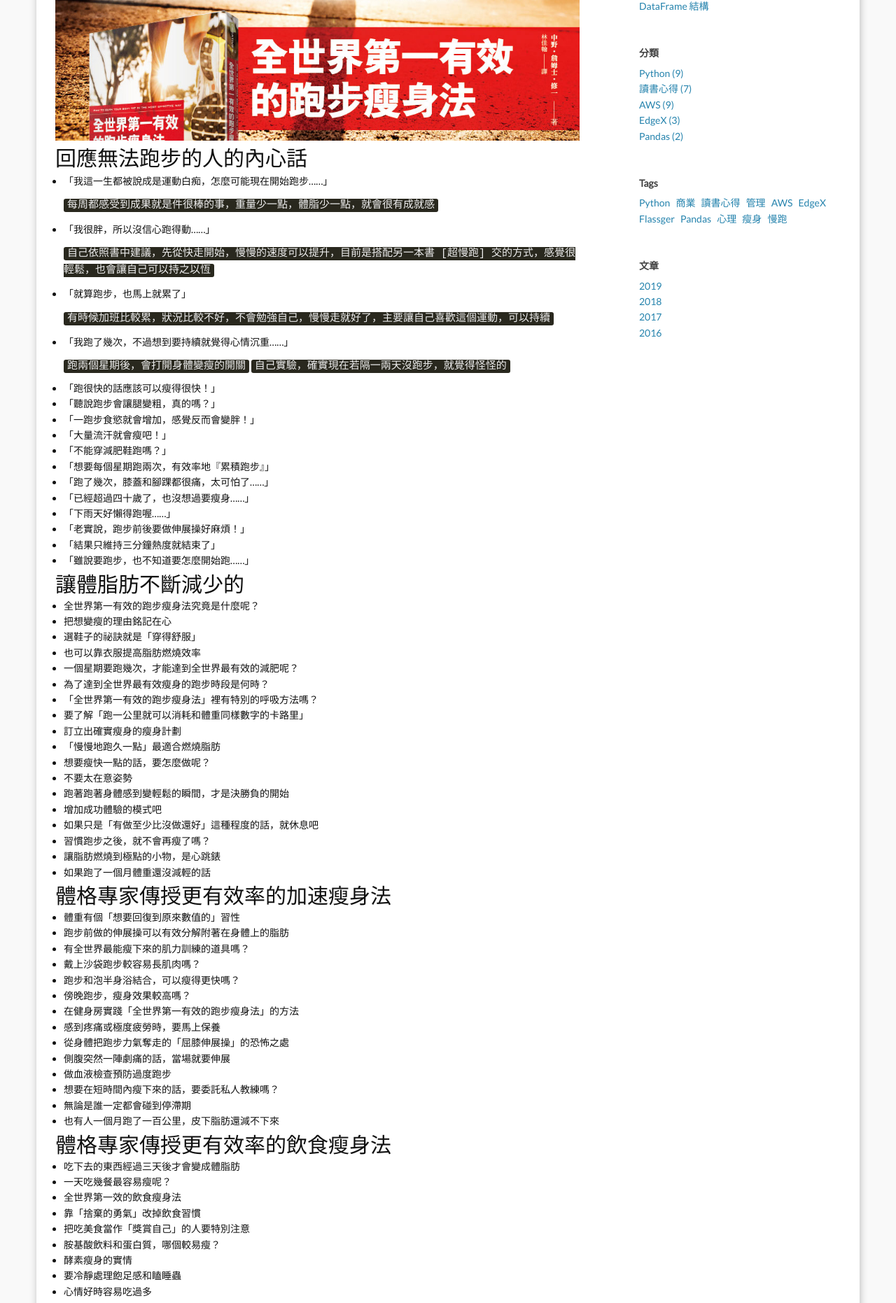
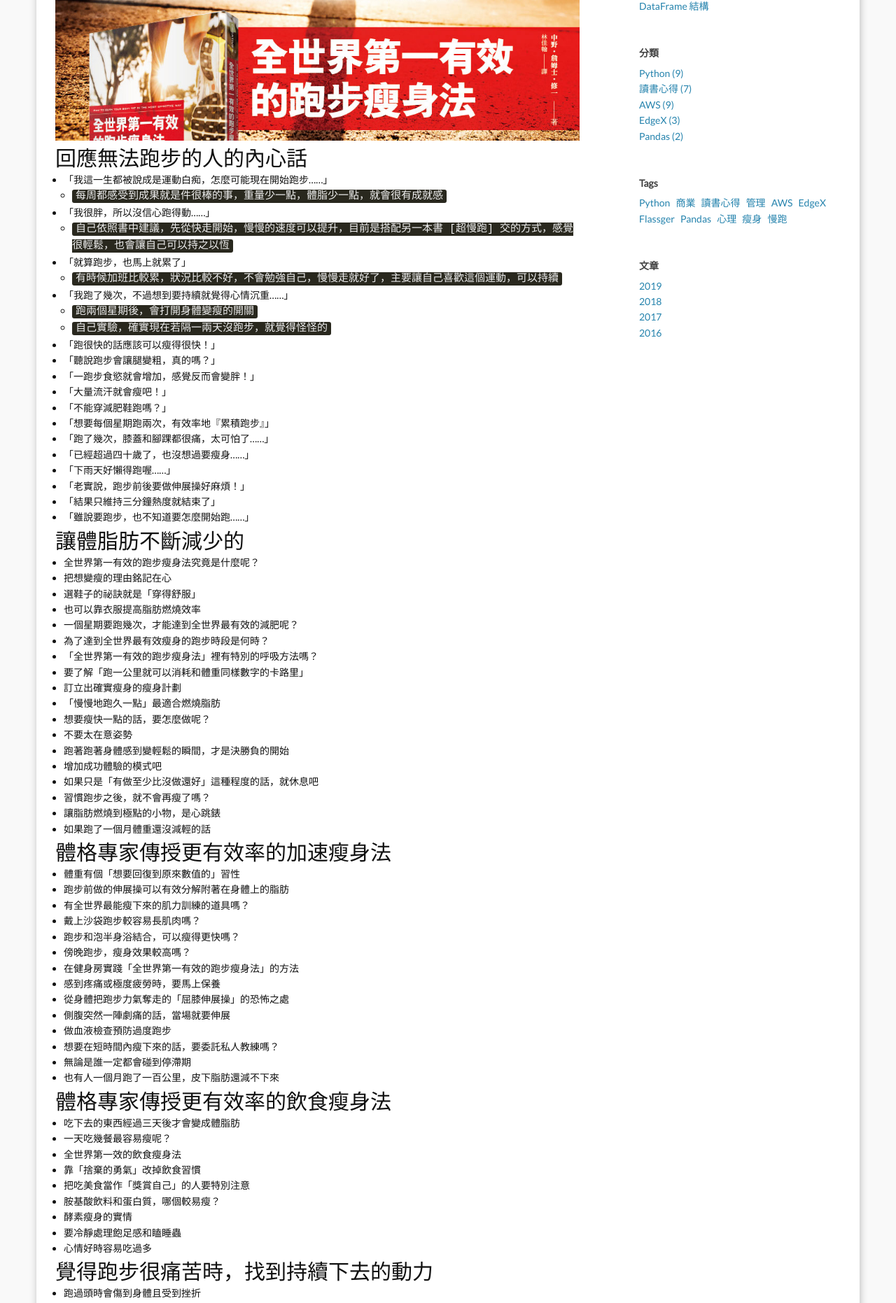
Before and after one commit to allenchien-tw/allenchien-tw.github.io, a Jekyll site: the page built from _posts/2019-09-02-book-running-fitness.md, in a window 1280 px wide. Shown: the part 646-2508 px from the top of the page at 70% size. Built offline with Jekyll 4.4.1, drawn with Linux system fonts in a browser that asks for light colours.

Commit message:
update: update content

````diff
--- a/_posts/2019-09-02-book-running-fitness.md
+++ b/_posts/2019-09-02-book-running-fitness.md
@@ -15,24 +15,20 @@ comments: true
 
 # 回應無法跑步的人的內心話
 - 「我這一生都被說成是運動白痴，怎麼可能現在開始跑步……」
-
-    ```每周都感受到成果就是件很棒的事，重量少一點，體脂少一點，就會很有成就感```
+    - ```每周都感受到成果就是件很棒的事，重量少一點，體脂少一點，就會很有成就感```
 
 
 - 「我很胖，所以沒信心跑得動……」
-
-    ```自己依照書中建議，先從快走開始，慢慢的速度可以提升，目前是搭配另一本書 [超慢跑] 交的方式，感覺很輕鬆，也會讓自己可以持之以恆```
+    - ```自己依照書中建議，先從快走開始，慢慢的速度可以提升，目前是搭配另一本書 [超慢跑] 交的方式，感覺很輕鬆，也會讓自己可以持之以恆```
 
 
 - 「就算跑步，也馬上就累了」
-
-    ```有時候加班比較累，狀況比較不好，不會勉強自己，慢慢走就好了，主要讓自己喜歡這個運動，可以持續```
+    - ```有時候加班比較累，狀況比較不好，不會勉強自己，慢慢走就好了，主要讓自己喜歡這個運動，可以持續```
 
 
 - 「我跑了幾次，不過想到要持續就覺得心情沉重……」
-
-    ```跑兩個星期後，會打開身體變瘦的開關```
-    ```自己實驗，確實現在若隔一兩天沒跑步，就覺得怪怪的```
+    - ```跑兩個星期後，會打開身體變瘦的開關```
+    - ```自己實驗，確實現在若隔一兩天沒跑步，就覺得怪怪的```
 
 
 - 「跑很快的話應該可以瘦得很快！」
````
